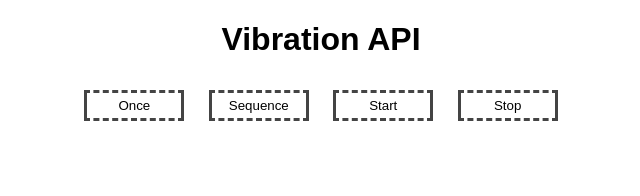
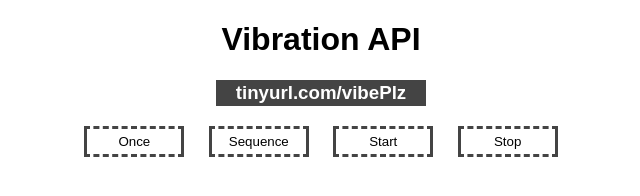
Before and after one commit to tsl143/pwapower, a plain HTML site: page apis/vibration.html in a window 1280 px wide. Shown: the whole page, without its empty margins (319-959 px from the left). Drawn offline with Linux system fonts and the light colour scheme.

Commit message:
tinurl ipdate

```diff
--- a/apis/vibration.html
+++ b/apis/vibration.html
@@ -16,10 +16,18 @@
                 margin: 10px;
                 min-width: 100px;
             }
+            h3 {
+                background: #444;
+                width: 200px;
+                padding: 2px 5px;
+                color: #fff;
+                margin: 0 auto 10px;
+            }
         </style>
     </head>
     <body>
         <h1>Vibration API</h1>
+        <h3>tinyurl.com/vibePlz</h3>
         <div>
             <button onclick="vibratePlz.once()">Once</button>
             <button onclick="vibratePlz.triple()">Sequence</button>
```
